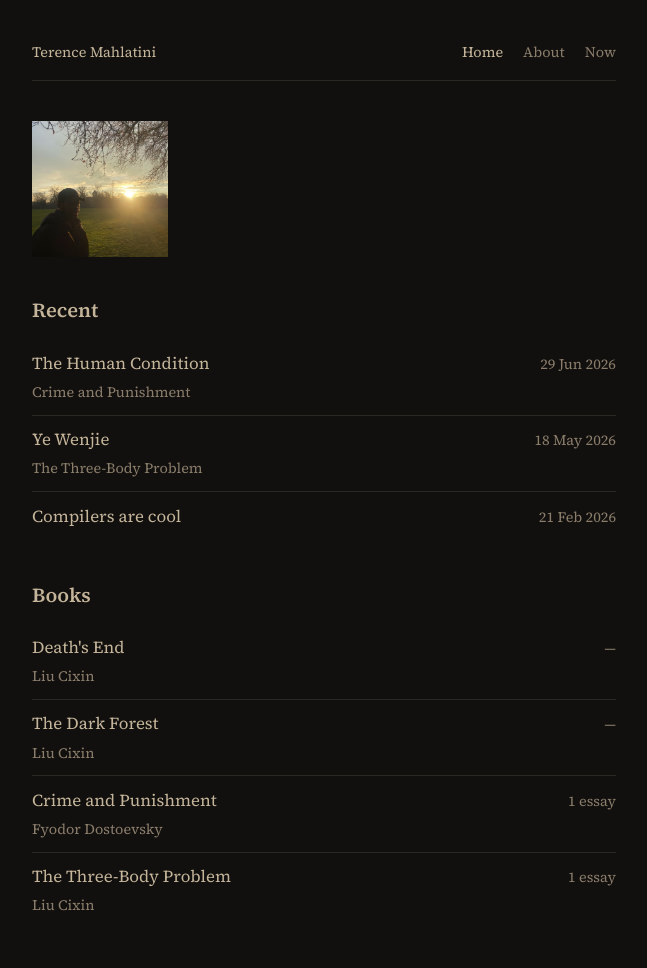
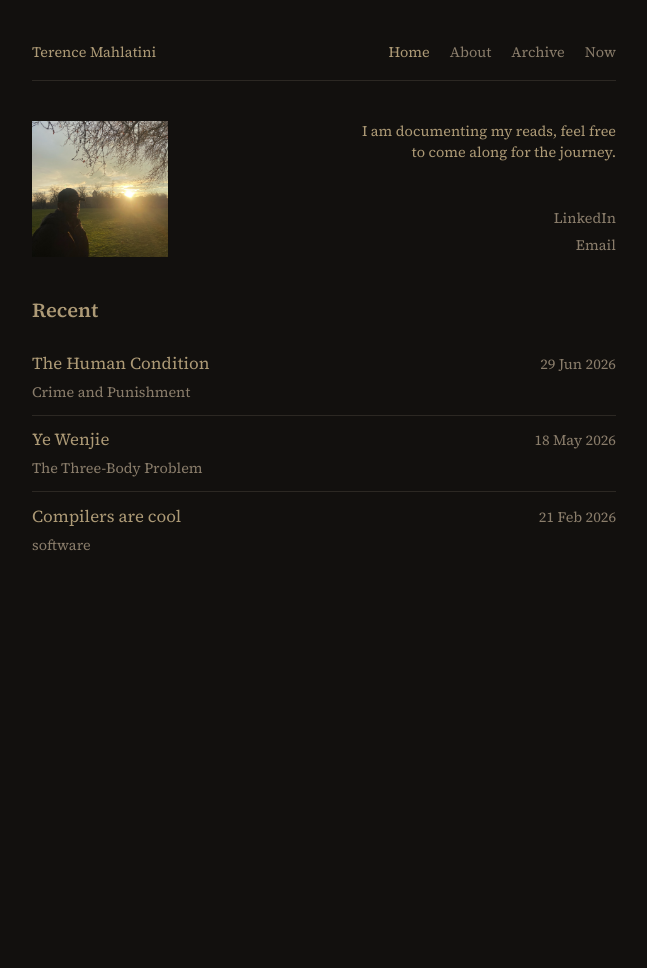
Before and after one commit to TMahlatini/myblog, a Flask app: page / in a window 1280 px wide. Shown: the whole page, without its empty margins (316-963 px from the left). After the commit the page ends 551 px from the top, so only its background shows below. Run offline with Flask 3, Linux system fonts and the light colour scheme; some libraries are stand-ins or nearby versions.

Commit message:
updated site

```diff
--- a/app.py
+++ b/app.py
@@ -47,6 +47,7 @@ def parse_frontmatter(content, slug):
     published = None
     modified = None
     book = None
+    tags = []
     reading = []
     body = content
 
@@ -87,6 +88,10 @@ def parse_frontmatter(content, slug):
                 elif line.startswith('book:'):
                     value = line.split(':', 1)[1].strip().strip('"\'')
                     book = value or None
+                elif line.startswith('tags:') or line.startswith('tag:'):
+                    value = line.split(':', 1)[1].strip().strip('"\'')
+                    if value:
+                        tags = [t.strip().strip('"\'') for t in value.split(',') if t.strip()]
                 elif line.startswith('reading:'):
                     in_reading = True
 
@@ -95,6 +100,7 @@ def parse_frontmatter(content, slug):
         'published': published,
         'modified': modified,
         'book': book,
+        'tags': tags,
         'reading': reading,
         'body': body
     }
@@ -121,6 +127,7 @@ def load_markdown_file(filepath, slug):
         'published': metadata['published'],
         'modified': metadata['modified'],
         'book': metadata['book'],
+        'tags': metadata['tags'],
         'reading': metadata['reading'],
         'content': markdown.markdown(
             metadata['body'],
@@ -321,12 +328,24 @@ def index():
     books = get_books()
     reading_slugs = get_reading_slugs()
     attach_shelf(books, posts, reading_slugs)
+    return render_template(
+        'index.html',
+        recent_posts=posts[:3],
+    )
+
+
+@app.route('/archive/')
+def archive():
+    posts = get_posts()
+    books = get_books()
+    reading_slugs = get_reading_slugs()
+    attach_shelf(books, posts, reading_slugs)
     completed_books = [b for b in books if not b['currently_reading']]
     completed_books.sort(key=lambda b: b['completed'] or datetime.min, reverse=True)
     return render_template(
-        'index.html',
+        'archive.html',
+        older_posts=posts[3:],
         books=completed_books,
-        recent_posts=posts[:5],
     )
 
 
--- a/static/style.css
+++ b/static/style.css
@@ -6,10 +6,11 @@
     --spacing-xl: 2.5rem;
 
     --color-bg: #12100e;
-    --color-text: #c4b59a;
+    --color-text: #ad9a76;
     --color-text-secondary: #8a7d6b;
     --color-rule: #2c2823;
     --color-accent: #b8955c;
+    --color-emphasis: #936c38;
     --color-code-bg: #1a1714;
 
     --font: "Source Serif 4", Georgia, "Times New Roman", serif;
@@ -155,7 +156,44 @@ a:hover {
 }
 
 .home-intro {
+    display: flex;
+    justify-content: space-between;
+    align-items: stretch;
+    gap: var(--spacing-md);
     margin-bottom: var(--spacing-xl);
+}
+
+.home-intro__aside {
+    display: flex;
+    flex-direction: column;
+    justify-content: space-between;
+    align-items: flex-end;
+    text-align: right;
+}
+
+.home-intro__aside p {
+    margin-bottom: 0;
+    max-width: 16rem;
+    font-size: var(--font-size-small);
+    line-height: 1.45;
+}
+
+.home-intro__links {
+    display: flex;
+    flex-direction: column;
+    align-items: flex-end;
+    gap: 0.15rem;
+}
+
+.home-intro__links a {
+    color: var(--color-text-secondary);
+    text-decoration: none;
+    font-size: var(--font-size-small);
+    font-weight: 400;
+}
+
+.home-intro__links a:hover {
+    color: var(--color-text);
 }
 
 .profile-image {
@@ -341,6 +379,12 @@ article .content p {
     margin-bottom: 1.25rem;
 }
 
+article .content strong,
+article .content b {
+    color: var(--color-emphasis);
+    font-weight: 600;
+}
+
 article .content ul,
 article .content ol {
     margin-left: var(--spacing-lg);
--- a/templates/about.html
+++ b/templates/about.html
@@ -13,3 +13,9 @@
     </div>
 </article>
 {% endblock %}
+
+{% block footer %}
+<footer>
+    <a href="mailto:hello@terencemahlatini.com?subject=Re: About">Reply via email</a>
+</footer>
+{% endblock %}
--- a/templates/base.html
+++ b/templates/base.html
@@ -21,6 +21,7 @@
         <nav aria-label="Main navigation">
             <a href="{{ url_for('index') }}" class="{% if current_path == url_for('index') %}is-active{% endif %}" aria-current="{% if current_path == url_for('index') %}page{% else %}false{% endif %}">Home</a>
             <a href="{{ url_for('about') }}" class="{% if current_path == url_for('about') %}is-active{% endif %}" aria-current="{% if current_path == url_for('about') %}page{% else %}false{% endif %}">About</a>
+            <a href="{{ url_for('archive') }}" class="{% if current_path == url_for('archive') %}is-active{% endif %}" aria-current="{% if current_path == url_for('archive') %}page{% else %}false{% endif %}">Archive</a>
             <a href="{{ url_for('now') }}" class="{% if current_path.startswith('/now/') %}is-active{% endif %}" aria-current="{% if current_path.startswith('/now/') %}page{% else %}false{% endif %}">Now</a>
         </nav>
     </header>
--- a/templates/index.html
+++ b/templates/index.html
@@ -8,6 +8,13 @@
 {% block content %}
 <section class="home-intro">
     <img src="{{ url_for('static', filename='images/profile3.JPG') }}" alt="Terence Mahlatini" class="profile-image">
+    <div class="home-intro__aside">
+        <p>I am documenting my reads, feel free to come along for the journey.</p>
+        <nav class="home-intro__links" aria-label="Contact">
+            <a href="https://www.linkedin.com/in/terence-mahlatini" target="_blank" rel="noopener noreferrer">LinkedIn</a>
+            <a href="mailto:hello@terencemahlatini.com">Email</a>
+        </nav>
+    </div>
 </section>
 
 
@@ -20,6 +27,8 @@
                 <a href="{{ essay_url(post) }}">{{ post.title }}</a>
                 {% if post.book_title %}
                 <span class="index-list__secondary">{{ post.book_title }}</span>
+                {% elif post.tags %}
+                <span class="index-list__secondary">{{ post.tags|join(', ') }}</span>
                 {% endif %}
             </div>
             <div class="index-list__meta">
@@ -32,25 +41,4 @@
     </ul>
 </section>
 
-<section class="shelf">
-    <h2>Books</h2>
-    <ul class="index-list">
-        {% for book in books %}
-        <li>
-            <div class="index-list__main">
-                <a href="{{ url_for('entry', slug=book.slug) }}">{{ book.title }}</a>
-                <span class="index-list__secondary">{{ book.author }}</span>
-            </div>
-            <div class="index-list__meta">
-                {% if book.essays %}
-                <span>{{ book.essays|length }} {% if book.essays|length == 1 %}essay{% else %}essays{% endif %}</span>
-                {% else %}
-                <span class="index-list__empty">—</span>
-                {% endif %}
-            </div>
-        </li>
-        {% endfor %}
-    </ul>
-</section>
-
 {% endblock %}
--- a/templates/now.html
+++ b/templates/now.html
@@ -20,9 +20,9 @@
     {% endif %}
     <div class="content">
         {% if not is_archive %}
-        <p class="now-preface">
+        <!-- <p class="now-preface">
             What I am reading, and notes or quotes I pick up along the way.
-        </p>
+        </p> -->
         {% if reading_books %}
         <h2>Currently reading</h2>
         <ul class="reading-list">
```
Also changed, not shown: templates/archive.html (added, +59 -0 lines), templates/post.html (+9 -1 lines), static/images/home.jpg (deleted), static/images/profile.jpg (deleted), static/images/rosa-email.png (deleted).
